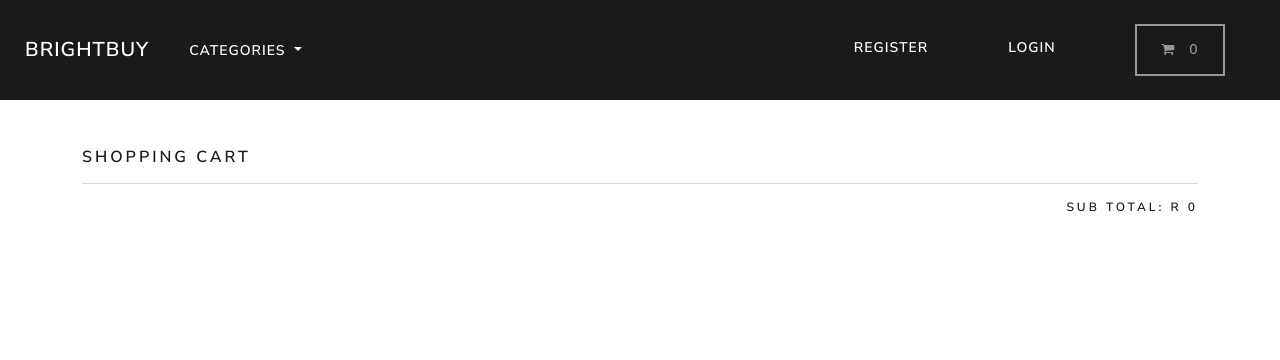
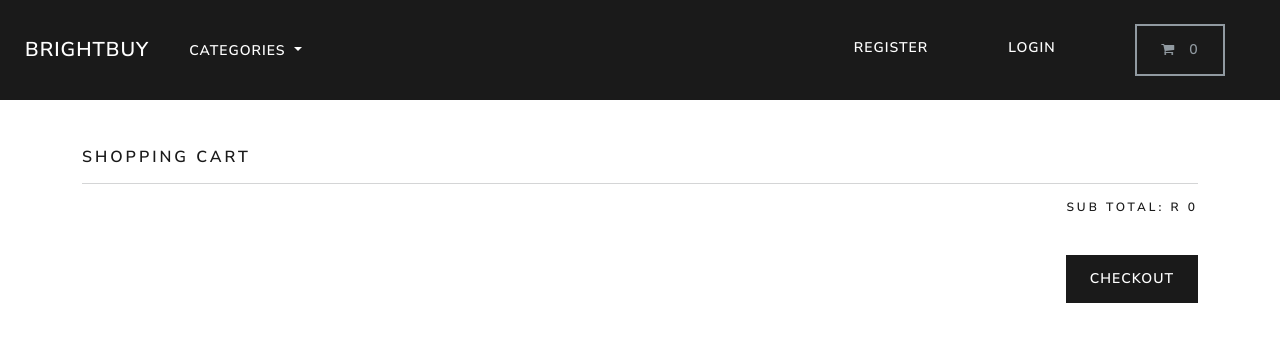
Before and after one commit to kalonjic34/brightbuy-store, a Django app: page /cart/ in a window 1280 px wide. Shown: the top 360 px of the page. Run offline with Django 5.2, Linux system fonts and the light colour scheme; data comes from the database, SQL or seed files in the repository; parts of the project's set-up code (start-up, migrations or seed data) failed here and were passed over; some libraries are stand-ins or nearby versions.

Commit message:
Add Checkout button to cart-summary

```diff
--- a/ecommerce/cart/templates/cart/cart-summary.html
+++ b/ecommerce/cart/templates/cart/cart-summary.html
@@ -84,7 +84,8 @@
 
       <div class="col-12 text-end">
         <div class="h6 fw-bold"> Sub total: R <div id="total" class="d-inline-flex"> {{cart.get_total}}</div></div>
-
+          <br>
+          <a href="{% url 'checkout' %}" class="btn btn-primary my-2">Checkout</a>
       </div>
 
     </div>
```
